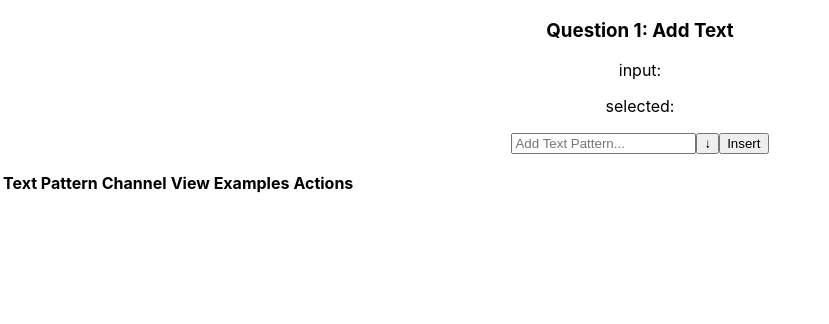
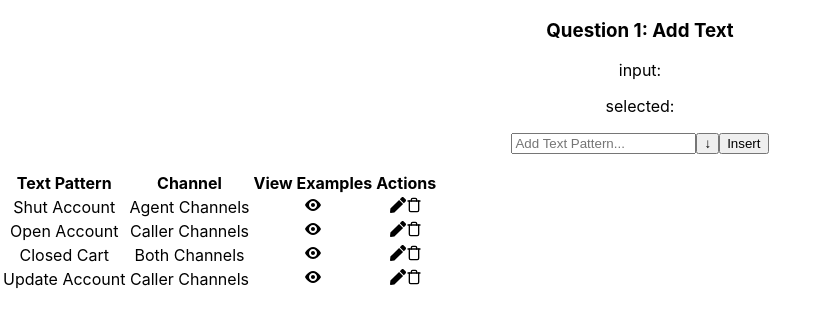
Before and after one commit to hanhngooo/assessment-app, a React (Create React App) app: page / in a window 1280 px wide. Shown: the top 324 px of the page, without its empty margins (0-829 px from the left). Built offline with nearby package versions, Linux system fonts and the light colour scheme.

Commit message:
render data in table

```diff
--- a/package.json
+++ b/package.json
@@ -9,6 +9,7 @@
     "downshift": "^6.1.0",
     "react": "^17.0.1",
     "react-dom": "^17.0.1",
+    "react-icons": "^4.2.0",
     "react-redux": "^7.2.2",
     "react-scripts": "4.0.2",
     "redux": "^4.0.5",
--- a/src/components/AddText.js
+++ b/src/components/AddText.js
@@ -1,10 +1,13 @@
-import { useState } from "react";
+import { useState, useEffect } from "react";
+import { useSelector } from "react-redux";
 import { useCombobox, useMultipleSelection } from "downshift";
 import Table from "./Table";
 
 import { addPatterns } from "../store/data/actions";
+import { selectPatterns } from "../store/data/selectors";
 
 export default function AddText() {
+  const patterns = useSelector(selectPatterns);
   const items = [
     "Close Account",
     "Open Account",
@@ -13,28 +16,6 @@ export default function AddText() {
     "Sue",
     "Terminate",
     "Update Account",
-  ];
-  const dummyTableItems = [
-    {
-      id: "1",
-      textPattern: "Shut Account",
-      channel: "Agent Channels",
-    },
-    {
-      id: "2",
-      textPattern: "Open Account",
-      channel: "Caller Channels",
-    },
-    {
-      id: "3",
-      textPattern: "Closed Cart",
-      channel: "Both Channels",
-    },
-    {
-      id: "4",
-      textPattern: "Update Account",
-      channel: "Caller Channels",
-    },
   ];
   const [inputValue, setInputValue] = useState("");
   const {
@@ -137,7 +118,7 @@ export default function AddText() {
             </li>
           ))}
       </ul>
-      <Table dummyTableItems={dummyTableItems} selectedItems={selectedItems} />
+      <Table patterns={patterns} selectedItems={selectedItems} />
     </div>
   );
 }
--- a/src/components/Table.js
+++ b/src/components/Table.js
@@ -1,9 +1,12 @@
 import React from "react";
+import { GoEye } from "react-icons/go";
+import { FaPen } from "react-icons/fa";
+import { FiTrash } from "react-icons/fi";
 
-export default function Table({ dummyTableItems, selectedItems }) {
+export default function Table({ patterns, selectedItems }) {
   return (
     <div>
-      <table classNam="table">
+      <table className="table">
         <thead>
           <tr>
             <th>Text Pattern</th>
@@ -12,7 +15,22 @@ export default function Table({ dummyTableItems, selectedItems }) {
             <th>Actions</th>
           </tr>
         </thead>
-        <tbody></tbody>
+        <tbody>
+          {patterns &&
+            patterns.map((pattern) => (
+              <tr key={pattern.id}>
+                <td>{pattern.textPattern}</td>
+                <td>{pattern.channel}</td>
+                <td>
+                  <GoEye />
+                </td>
+                <td>
+                  <FaPen />
+                  <FiTrash />
+                </td>
+              </tr>
+            ))}
+        </tbody>
       </table>
     </div>
   );
```
Also changed, not shown: 1 other file (tests, documents, lock files or other folders).
